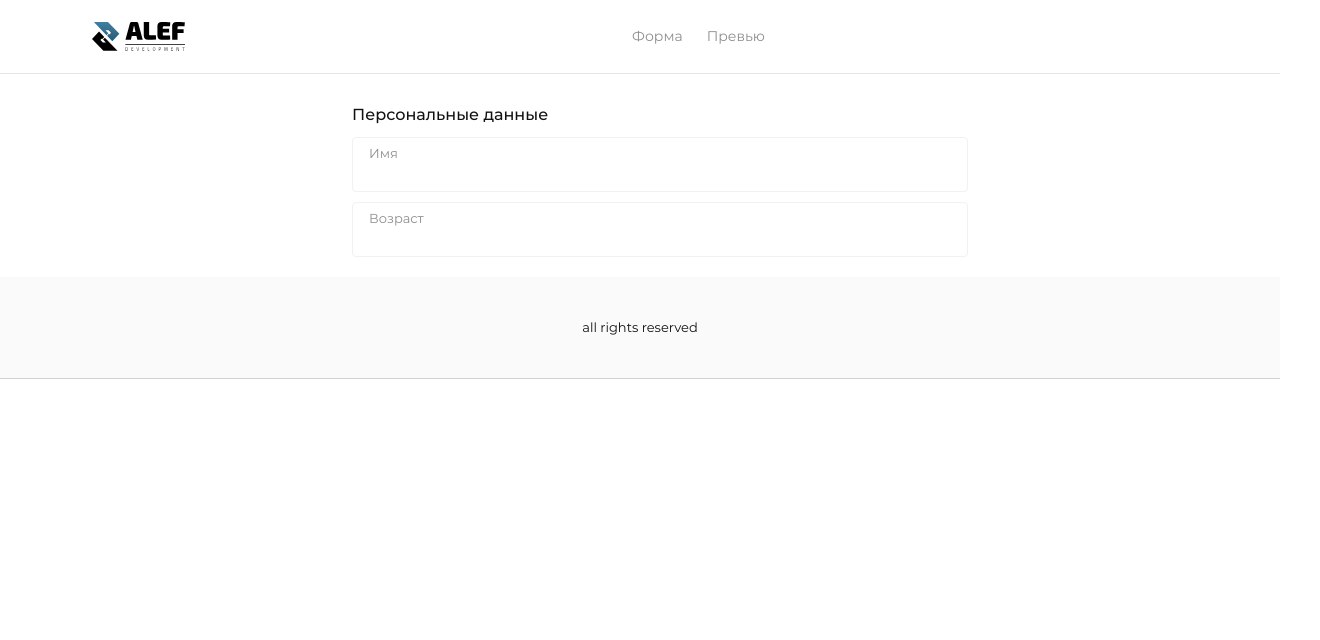
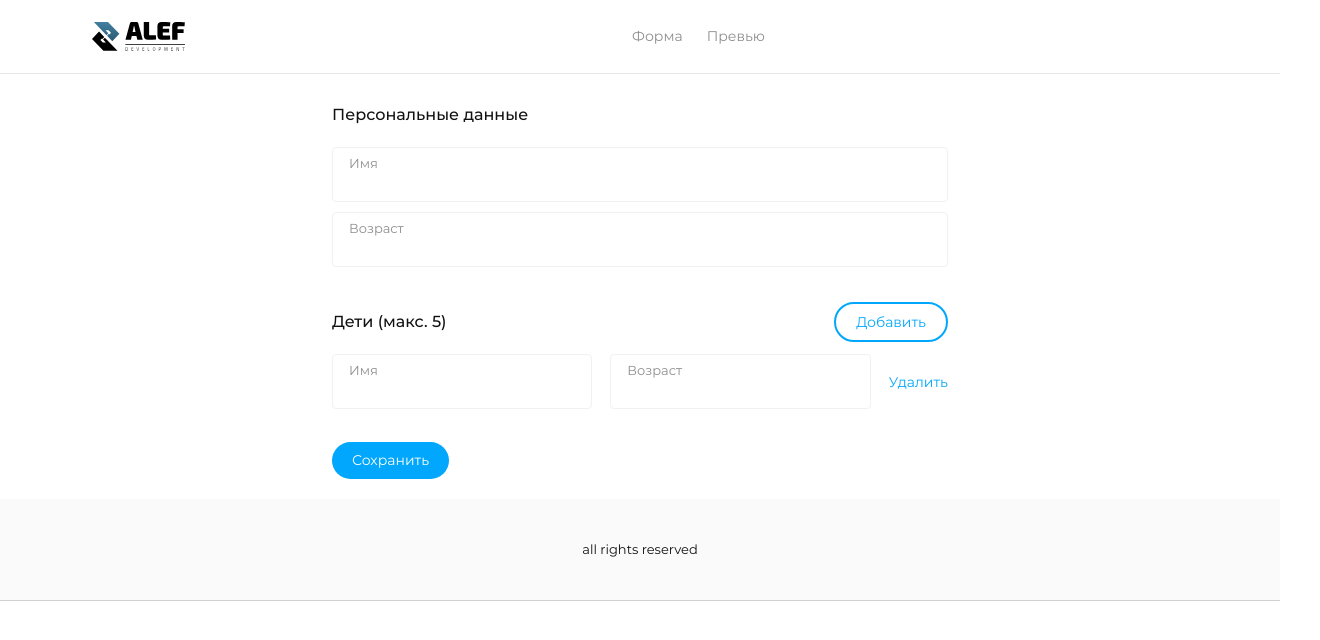
Before and after one commit to ProjectOnGitHub/test-alef, a Vue app: page / in a window 1280 px wide. Shown: the top 640 px of the page, 1320 px wide, since content can reach past the window. Built offline with nearby package versions, Linux system fonts and the light colour scheme.

Commit message:
feat: add BaseForm in TheMain

```diff
--- a/src/components/BaseButton.vue
+++ b/src/components/BaseButton.vue
@@ -38,6 +38,7 @@ export default {
   font-weight: 400;
   padding: 10px 20px;
   max-width: max-content;
+  height: max-content;
 
   &_add {
     color: $colors-primary;
--- a/src/components/BaseForm.vue
+++ b/src/components/BaseForm.vue
@@ -1,31 +1,8 @@
 <template>
   <form class="form">
-    <fieldset class="form__fieldset">
-      <legend class="form__fieldset-legend">
-        Персональные данные
-      </legend>
-      <base-input
-        label-text="Имя"
-        input-type="text"
-        input-name="name"
-      />
-      <base-input
-        label-text="Возраст"
-        input-type="number"
-        input-name="age"
-      />
-    </fieldset>
+    <slot></slot>
   </form>
 </template>
-
-<script>
-import BaseInput from './BaseInput.vue';
-
-export default {
-  components: { BaseInput },
-
-};
-</script>
 
 <style lang="scss" scoped>
 
@@ -34,27 +11,7 @@ export default {
   flex-direction: column;
   max-width: 616px;
   box-sizing: border-box;
-
-  &__fieldset {
-    @include flexible();
-    flex-direction: column;
-    border: none;
-    box-sizing: border-box;
-    padding: 0;
-    margin: 0;
-    gap: 10px;
-
-    &-legend {
-      color: $colors-black;
-      font-size: 16px;
-      font-style: normal;
-      font-weight: 500;
-      line-height: 1.5;
-      box-sizing: border-box;
-      padding: 10px 0;
-    }
-  }
-
+  gap: 33px;
 }
 
 </style>
--- a/src/components/BaseInput.vue
+++ b/src/components/BaseFormInput.vue
@@ -48,7 +48,6 @@ export default {
     padding: 8px 16px;
     color: $colors-gray;
     font-size: 13px;
-
   }
 
   &__input {
--- a/src/components/TheMain.vue
+++ b/src/components/TheMain.vue
@@ -1,7 +1,49 @@
 <template>
   <main class="main">
     <div class="main__container">
-      <base-form />
+      <base-form>
+        <base-form-fieldset
+          title="Персональные данные"
+        >
+          <base-form-input
+            input-name="name"
+            input-type="text"
+            label-text="Имя"
+          />
+          <base-form-input
+            input-name="age"
+            input-type="number"
+            label-text="Возраст"
+          />
+        </base-form-fieldset>
+        <base-form-fieldset
+          title="Дети (макс. 5)"
+          class="form__fieldset_row"
+        >
+          <base-button class-name="button_add">
+            Добавить
+          </base-button>
+          <div class="form__fieldset-container">
+            <base-form-input
+              input-name="name"
+              input-type="text"
+              label-text="Имя"
+            />
+            <base-form-input
+              input-name="age"
+              input-type="number"
+              label-text="Возраст"
+            />
+            <base-button class-name="button_delete">
+              Удалить
+            </base-button>
+          </div>
+        </base-form-fieldset>
+
+        <base-button class-name="button_save">
+          Сохранить
+        </base-button>
+      </base-form>
     </div>
   </main>
 </template>
@@ -9,9 +51,17 @@
 <script>
 
 import BaseForm from './BaseForm.vue';
+import BaseFormFieldset from './BaseFormFieldset.vue';
+import BaseFormInput from './BaseFormInput.vue';
+import BaseButton from './BaseButton.vue';
 
 export default {
-  components: { BaseForm },
+  components: {
+    BaseButton,
+    BaseFormFieldset,
+    BaseForm,
+    BaseFormInput,
+  },
 
 };
 </script>
@@ -22,10 +72,11 @@ export default {
   box-sizing: border-box;
 
   &__container {
-    @include  flexible();
+    @include flexible();
     flex-direction: column;
     align-items: center;
     padding: 20px;
+    box-sizing: border-box;
   }
 }
 
```
